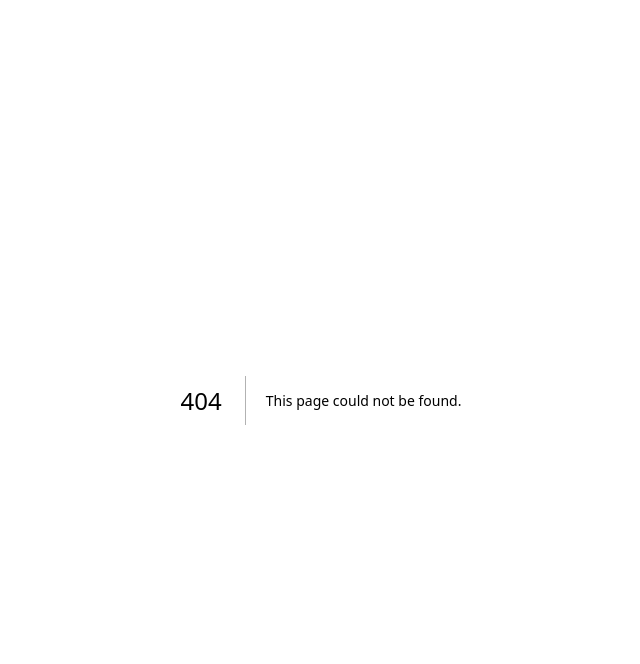
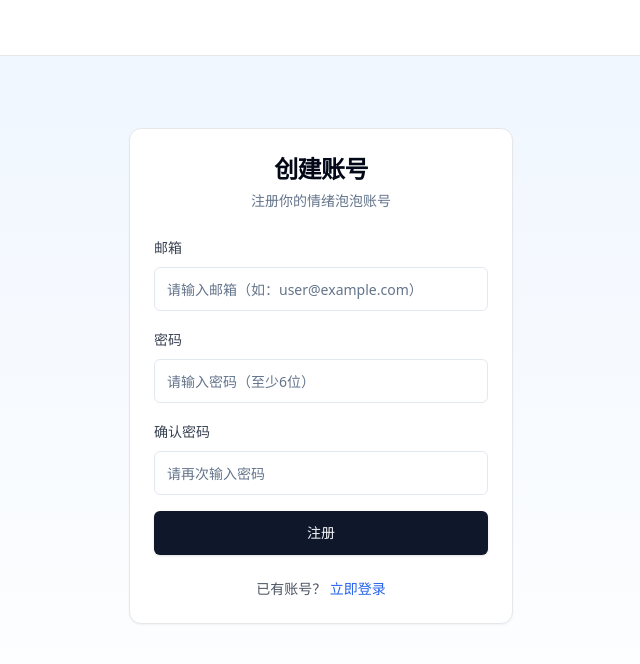
Before and after one commit to Pikady/MoodBubble, a Next.js app: page /auth/register in a window 1280 px wide. Before the commit this address had no page. Shown: the top 664 px of the page, without its empty margins (319-959 px from the left). Built offline with nearby package versions, Linux system fonts and the light colour scheme; no server answers.

Commit message:
新增注册功能
Signed-off-by: chen <2652917633@qq.com>

```diff
--- /dev/null
+++ b/src/app/auth/register/page.tsx
@@ -0,0 +1,20 @@
+"use client";
+
+import AppShell from "@/components/layout/AppShell";
+import RegisterForm from "@/components/auth/RegisterForm";
+
+export default function RegisterPage() {
+  return (
+    <AppShell
+      showPaperEntry={false}
+      className="bg-gradient-to-b from-blue-50 to-white"
+    >
+      <div className="flex flex-col items-center justify-center min-h-[80vh] px-4 py-8">
+        <RegisterForm
+          title="创建账号"
+          description="注册你的情绪泡泡账号"
+        />
+      </div>
+    </AppShell>
+  );
+}
--- /dev/null
+++ b/src/components/auth/RegisterForm.tsx
@@ -0,0 +1,272 @@
+"use client";
+
+import { useState } from "react";
+import { useRouter } from "next/navigation";
+import { Button } from "@/components/ui/button";
+import { Input } from "@/components/ui/input";
+import { Card, CardContent, CardDescription, CardHeader, CardTitle } from "@/components/ui/card";
+import { toast } from "sonner";
+import { createClient } from '@/lib/supabase/client';
+
+interface RegisterFormProps {
+  title?: string;
+  description?: string;
+  className?: string;
+}
+
+export default function RegisterForm({
+  title = "创建账号",
+  description = "注册你的情绪泡泡账号",
+  className = ""
+}: RegisterFormProps) {
+  const router = useRouter();
+  const [email, setEmail] = useState("");
+  const [password, setPassword] = useState("");
+  const [confirmPassword, setConfirmPassword] = useState("");
+  const [isLoading, setIsLoading] = useState(false);
+  const [emailError, setEmailError] = useState("");
+  const [passwordError, setPasswordError] = useState("");
+  const [confirmPasswordError, setConfirmPasswordError] = useState("");
+
+  const validateEmail = (email: string) => {
+    if (!email) {
+      setEmailError("请输入邮箱");
+      return false;
+    }
+
+    // 更严格的邮箱验证，符合 Supabase 的要求
+    const emailRegex = /^[a-zA-Z0-9._%+-]+@[a-zA-Z0-9.-]+\.[a-zA-Z]{2,}$/;
+    if (!emailRegex.test(email)) {
+      setEmailError("请输入有效的邮箱地址（如：user@example.com）");
+      return false;
+    }
+
+    // 邮箱长度限制
+    if (email.length > 255) {
+      setEmailError("邮箱地址过长");
+      return false;
+    }
+
+    setEmailError("");
+    return true;
+  };
+
+  const validatePassword = (password: string) => {
+    if (!password) {
+      setPasswordError("请输入密码");
+      return false;
+    }
+
+    if (password.length < 6) {
+      setPasswordError("密码至少需要6个字符");
+      return false;
+    }
+
+    if (password.includes(' ')) {
+      setPasswordError("密码不能包含空格");
+      return false;
+    }
+
+    setPasswordError("");
+    return true;
+  };
+
+  const validateConfirmPassword = (password: string, confirmPassword: string) => {
+    if (!confirmPassword) {
+      setConfirmPasswordError("请确认密码");
+      return false;
+    }
+
+    if (password !== confirmPassword) {
+      setConfirmPasswordError("两次密码输入不一致");
+      return false;
+    }
+
+    setConfirmPasswordError("");
+    return true;
+  };
+
+  const validateForm = () => {
+    const isEmailValid = validateEmail(email);
+    const isPasswordValid = validatePassword(password);
+    const isConfirmPasswordValid = validateConfirmPassword(password, confirmPassword);
+
+    return isEmailValid && isPasswordValid && isConfirmPasswordValid;
+  };
+
+  const handleSubmit = async (e: React.FormEvent) => {
+    e.preventDefault();
+
+    if (!validateForm()) {
+      return;
+    }
+
+    setIsLoading(true);
+
+    try {
+      const supabase = createClient();
+
+      const { data, error } = await supabase.auth.signUp({
+        email,
+        password,
+      });
+
+      if (error) {
+        throw error;
+      }
+
+      if (data.user) {
+        toast.success("注册成功！请使用新账号登录");
+        console.log("注册成功，用户信息:", data.user);
+
+        // 注册成功后跳转到登录页面
+        setTimeout(() => {
+          router.push("/auth/login");
+        }, 1500);
+      }
+    } catch (error: any) {
+      console.error("注册错误:", error);
+
+      // 更好的错误处理，特别是针对 AuthApiError
+      let errorMessage = "注册失败，请重试";
+
+      if (error.name === 'AuthApiError') {
+        // 处理 Supabase Auth API 错误
+        if (error.message.includes('is invalid') || error.message.includes('Invalid email')) {
+          errorMessage = "邮箱地址格式不正确，请检查后重新输入";
+        } else if (error.message.includes('User already registered')) {
+          errorMessage = "该邮箱已被注册，请直接登录";
+        } else if (error.message.includes('Password should be at least')) {
+          errorMessage = "密码至少需要6个字符";
+        } else if (error.message.includes('Password is too short')) {
+          errorMessage = "密码太短，请输入至少6位密码";
+        } else if (error.message.includes('Password contains whitespace')) {
+          errorMessage = "密码不能包含空格";
+        } else if (error.message.includes('Email rate limit exceeded')) {
+          errorMessage = "发送验证邮件过于频繁，请稍后再试";
+        } else {
+          errorMessage = `注册失败：${error.message}`;
+        }
+      } else if (error.message) {
+        // 处理其他类型的错误
+        if (error.message.includes('User already registered')) {
+          errorMessage = "该邮箱已被注册";
+        } else if (error.message.includes('Invalid email')) {
+          errorMessage = "请输入有效的邮箱地址";
+        } else if (error.message.includes('Password should be at least')) {
+          errorMessage = "密码至少需要6个字符";
+        } else {
+          errorMessage = error.message;
+        }
+      }
+
+      toast.error(errorMessage);
+    } finally {
+      setIsLoading(false);
+    }
+  };
+
+  return (
+    <Card className={`w-full max-w-sm ${className}`}>
+      <CardHeader className="text-center">
+        <CardTitle className="text-2xl font-bold">
+          {title}
+        </CardTitle>
+        <CardDescription>
+          {description}
+        </CardDescription>
+      </CardHeader>
+      <CardContent>
+        <form onSubmit={handleSubmit} className="space-y-4">
+          <div className="space-y-2">
+            <label htmlFor="email" className="text-sm font-medium text-gray-700">
+              邮箱
+            </label>
+            <Input
+              id="email"
+              type="email"
+              placeholder="请输入邮箱（如：user@example.com）"
+              value={email}
+              onChange={(e) => {
+                setEmail(e.target.value);
+                validateEmail(e.target.value);
+              }}
+              onBlur={() => validateEmail(email)}
+              required
+              className={`h-11 ${emailError ? 'border-red-500 focus:ring-red-500' : ''}`}
+            />
+            {emailError && (
+              <p className="text-sm text-red-600 mt-1">{emailError}</p>
+            )}
+          </div>
+
+          <div className="space-y-2">
+            <label htmlFor="password" className="text-sm font-medium text-gray-700">
+              密码
+            </label>
+            <Input
+              id="password"
+              type="password"
+              placeholder="请输入密码（至少6位）"
+              value={password}
+              onChange={(e) => {
+                setPassword(e.target.value);
+                validatePassword(e.target.value);
+              }}
+              onBlur={() => validatePassword(password)}
+              required
+              minLength={6}
+              className={`h-11 ${passwordError ? 'border-red-500 focus:ring-red-500' : ''}`}
+            />
+            {passwordError && (
+              <p className="text-sm text-red-600 mt-1">{passwordError}</p>
+            )}
+          </div>
+
+          <div className="space-y-2">
+            <label htmlFor="confirmPassword" className="text-sm font-medium text-gray-700">
+              确认密码
+            </label>
+            <Input
+              id="confirmPassword"
+              type="password"
+              placeholder="请再次输入密码"
+              value={confirmPassword}
+              onChange={(e) => {
+                setConfirmPassword(e.target.value);
+                validateConfirmPassword(password, e.target.value);
+              }}
+              onBlur={() => validateConfirmPassword(password, confirmPassword)}
+              required
+              minLength={6}
+              className={`h-11 ${confirmPasswordError ? 'border-red-500 focus:ring-red-500' : ''}`}
+            />
+            {confirmPasswordError && (
+              <p className="text-sm text-red-600 mt-1">{confirmPasswordError}</p>
+            )}
+          </div>
+
+          <Button
+            type="submit"
+            className="w-full h-11"
+            disabled={isLoading}
+          >
+            {isLoading ? "注册中..." : "注册"}
+          </Button>
+        </form>
+
+        <div className="mt-6 text-center">
+          <p className="text-sm text-gray-600">
+            已有账号？{" "}
+            <button
+              onClick={() => router.push("/auth/login")}
+              className="text-blue-600 hover:underline font-medium"
+            >
+              立即登录
+            </button>
+          </p>
+        </div>
+      </CardContent>
+    </Card>
+  );
+}
```
